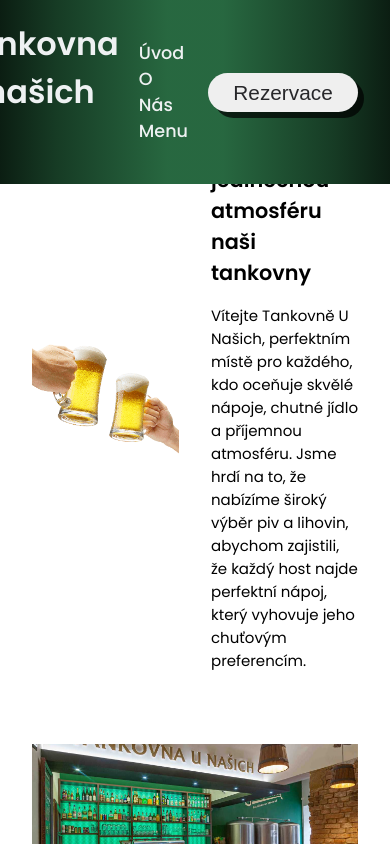
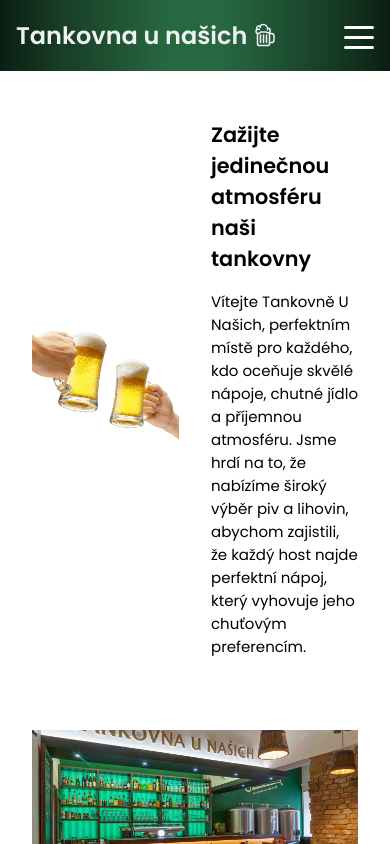
Before and after one commit to wodosharlatan/Tankovna-U-Nasich, a React (Vite) app: page /about in a window 390 px wide. Shown: the top 844 px of the page. Built offline with nearby package versions, Linux system fonts and the light colour scheme.

Commit message:
navbar made responsive

```diff
--- a/src/App.jsx
+++ b/src/App.jsx
@@ -10,7 +10,7 @@ function App() {
 	return (
 		<>
 			<Header />
-			<div className="header-space" style={{ height: "85px" }}></div>
+			<div className="header-space" style={{ height: "71px" }}></div>
 
 			{/* if in /, pass appbar-change to Header */}
 
--- a/src/components/header/header.jsx
+++ b/src/components/header/header.jsx
@@ -16,6 +16,14 @@ function Header() {
 		window.location.href = "/#reservation";
 	};
 
+	const toggleMenu = () => {
+		const header = document.querySelector("header");
+		header.classList.toggle("active");
+
+		const menuToggle = document.querySelector(".menu-toggle");
+		menuToggle.classList.toggle("active");
+	};
+
 	return (
 		<header className="header no-bg">
 			<div className="container">
@@ -25,7 +33,6 @@ function Header() {
 					</h1>
 				</a>
 
-				<nav>
 				<ul className="nav-links">
 					<li>
 						<a href="/">Úvod</a>
@@ -37,9 +44,8 @@ function Header() {
 						<a href="/menu/">Menu</a>
 					</li>
 				</ul>
-				</nav>
 
-				<a onClick={redirectToReservation} href="/#reservation">
+				<a className="reservation-btn" onClick={redirectToReservation} href="/#reservation">
 					<div className="animationHolder">
 						<button>
 							<div className="text_index"> Rezervace</div>
@@ -47,6 +53,12 @@ function Header() {
 						</button>
 					</div>
 				</a>
+
+				<div className="menu-toggle" onClick={toggleMenu}>
+					<label class="menu__btn" for="menu__toggle">
+						<span></span>
+					</label>
+				</div>
 			</div>
 		</header>
 	);
--- a/src/components/header/header.scss
+++ b/src/components/header/header.scss
@@ -1,7 +1,7 @@
 @import "../../SCSS/variables.scss";
+
 header {
-	background: linear-gradient(
-		to right,
+	background: linear-gradient(to right,
 			hsl(143, 45%, 8%),
 			hsl(143, 45%, 16%),
 			hsl(143, 45%, 22%),
@@ -18,6 +18,7 @@ header {
 	right: 0;
 	z-index: 1000;
 	transition: all 0.3s ease;
+	padding: 12px 0;
 
 	// &.no-bg {
 	//     background-color: transparent;
@@ -25,27 +26,106 @@ header {
 	// }
 
 	.container {
-		display: flex;
-		justify-content: flex-end;
+		padding-bottom: 0;
+		display: grid;
 		align-items: center;
-		padding-bottom: 0;
+		grid-template:
+			"logo nav res" 1fr
+			/ 1fr auto auto;
+
+		.nav-links {
+			grid-area: nav;
 		}
 
-	padding: 20px 0;
+		.navbar-brand {
+			grid-area: logo;
 		}
+
+		.reservation-btn {
+			grid-area: res;
+		}
+
+		.menu-toggle {
+			display: none;
+			grid-area: toggle;
+			width: 30px;
+			height: 32px;
+			cursor: pointer;
+			position: relative;
+
+			#menu__toggle {
+				opacity: 0;
+			}
+
+			&.active .menu__btn>span {
+				transform: rotate(45deg);
+			}
+
+			&.active .menu__btn>span::before {
+				top: 0;
+				transform: rotate(0deg);
+			}
+
+			&.active .menu__btn>span::after {
+				top: 0;
+				transform: rotate(90deg);
+			}
+
+			.menu__btn {
+				position: absolute;
+				width: 30px;
+				height: 32px;
+				top: 0;
+				right: 0;
+				transform: translateY(50%);
+				z-index: 1;
+			}
+
+			.menu__btn>span,
+			.menu__btn>span::before,
+			.menu__btn>span::after {
+				display: block;
+				position: absolute;
+				width: 100%;
+				height: 3px;
+				background-color: #ffffff;
+				transition-duration: .25s;
+				border-radius: 1rem;
+			}
+
+			.menu__btn>span::before {
+				content: '';
+				top: -10px;
+			}
+
+			.menu__btn>span::after {
+				content: '';
+				top: 10px;
+			}
+		}
+
+
+
+		// ------------------------------
 
 		.nav-links {
 			list-style: none;
+			display: flex;
+			gap: 2.5rem;
+			padding-inline: 2.5rem;
 
 			li {
 				display: inline-block;
-		padding: 0px 20px;
 				font-size: $h2-font-size;
 				font-weight: $font-medium;
 
 				a {
 					transition: all 0.3s ease 0s;
 					color: $white-text-color;
+					font-size: 1.25rem;
+					padding: .8rem;
+					// border-radius: .5rem;
+
 
 					&:focus,
 					&:hover {
@@ -60,7 +140,7 @@ header {
 
 			h1 {
 				font-weight: bold;
-		font-size: 32px;
+				font-size: 2rem;
 				color: $white-text-color;
 
 				.icon {
@@ -68,3 +148,89 @@ header {
 				}
 			}
 		}
+	}
+
+}
+
+@media (max-width: 980px) {
+
+	header:not(.active) {
+		.container {
+
+			.nav-links {
+				display: none;
+			}
+
+			.reservation-btn {
+				display: none;
+			}
+		}
+	}
+
+	header {
+		.container {
+			padding-inline: 1rem;
+			grid-template:
+				"logo toggle" auto
+				"nav nav" auto
+				"res res" auto
+				/ 1fr auto;
+
+			.navbar-brand {
+				margin-bottom: 0rem;
+
+				h1 {
+					font-size: 1.5rem;
+					padding-block: 6px;
+				}
+			}
+
+			.nav-links {
+				flex-direction: column;
+				gap: 0rem;
+				padding: 0;
+				margin-bottom: 2rem;
+				margin-top: 1rem;
+
+				li a {
+					text-align: center;
+					display: block;
+					position: relative;
+					padding: 1.5rem;
+					font-size: 1.5rem;
+
+
+					&::after {
+						content: "";
+						position: absolute;
+						bottom: 0rem;
+						left: 0;
+						width: 100%;
+						height: 1px;
+						background-color: rgba(255, 255, 255, 0.381);
+					}
+
+					&:focus,
+					&:hover {
+						color: $hover-text-color;
+						background-color: rgba(255, 255, 255, 0.06);
+					}
+				}
+
+			}
+
+			.reservation-btn {
+				justify-self: center;
+				margin-bottom: 1rem;
+			}
+
+			.menu-toggle {
+				display: block;
+				cursor: pointer;
+				font-size: 2rem;
+				color: $white-text-color;
+				justify-self: end;
+			}
+		}
+	}
+}
```
Lines whose indentation alone changed are shown as unchanged.
